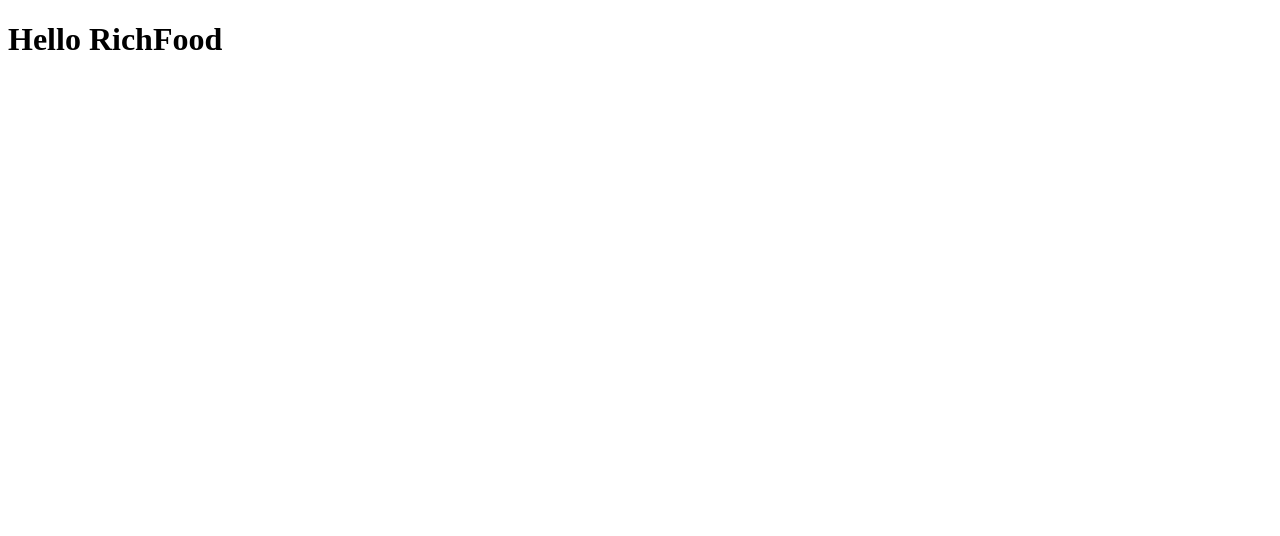
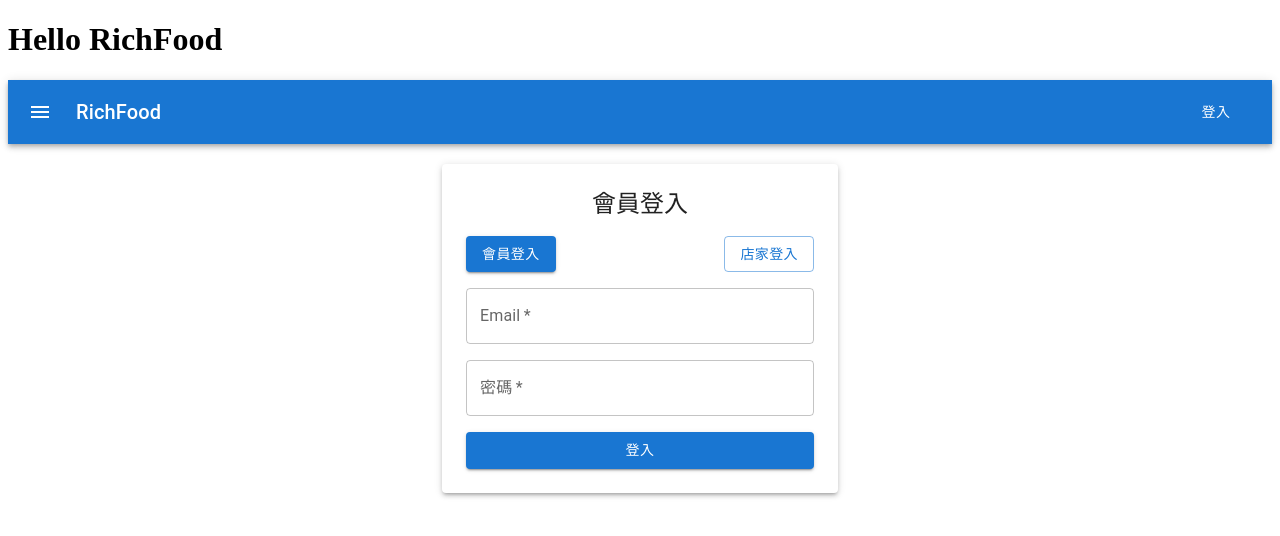
Before and after one commit to K-0606/richfood-my-react, a React (Vite) app: page / in a window 1280 px wide. Shown: the top 536 px of the page. Built offline with nearby package versions, Linux system fonts and the light colour scheme.

Commit message:
LoginPage, Header內容,修改App.jsx, App.css

```diff
--- a/package.json
+++ b/package.json
@@ -12,6 +12,7 @@
   "dependencies": {
     "@emotion/react": "^11.14.0",
     "@emotion/styled": "^11.14.0",
+    "@mui/icons-material": "^6.3.1",
     "@mui/material": "^6.3.1",
     "react": "^18.2.0",
     "react-dom": "^18.2.0"
--- /dev/null
+++ b/src/App.css
@@ -0,0 +1,3 @@
+.myHeader{
+    padding-bottom: 20px;
+}
--- a/src/App.jsx
+++ b/src/App.jsx
@@ -1,6 +1,8 @@
 import { useState } from 'react'
 import reactLogo from './assets/react.svg'
 import viteLogo from '/vite.svg'
+import LoginPage from './pages/LoginPage'
+import './App.css';
 
 
 function App() {
@@ -9,6 +11,7 @@ function App() {
   return (
     <>
       <h1>Hello RichFood</h1>
+      <LoginPage/>
     </>
   )
 }
--- a/src/components/layout/Header.jsx
+++ b/src/components/layout/Header.jsx
@@ -0,0 +1,44 @@
+import React, { useState } from 'react';
+import { AppBar, Toolbar, Typography, IconButton, Button, Drawer, List, ListItem, ListItemText } from '@mui/material';
+import MenuIcon from '@mui/icons-material/Menu';
+
+const MyAppBar = () => {
+  const [openDrawer, setOpenDrawer] = useState(false);
+
+  const toggleDrawer = () => setOpenDrawer(!openDrawer);
+
+  return (
+    <div className='myHeader'>
+      <AppBar position="sticky">
+        <Toolbar>
+          <IconButton edge="start" color="inherit" aria-label="menu" onClick={toggleDrawer} sx={{ mr: 2 }}>
+            <MenuIcon />
+          </IconButton>
+          <Typography variant="h6" sx={{ flexGrow: 1 }}>
+            RichFood
+          </Typography>
+          <Button color="inherit">登入</Button>
+        </Toolbar>
+      </AppBar>
+
+      <Drawer anchor="left" open={openDrawer} onClose={toggleDrawer}>
+        <List>
+          <ListItem button onClick={toggleDrawer}>
+            <ListItemText primary="首頁" />
+          </ListItem>
+          <ListItem button onClick={toggleDrawer}>
+            <ListItemText primary="關於我們" />
+          </ListItem>
+          <ListItem button onClick={toggleDrawer}>
+            <ListItemText primary="服務" />
+          </ListItem>
+          <ListItem button onClick={toggleDrawer}>
+            <ListItemText primary="聯絡我們" />
+          </ListItem>
+        </List>
+      </Drawer>
+    </div>
+  );
+};
+
+export default MyAppBar;
--- a/src/pages/LoginPage.jsx
+++ b/src/pages/LoginPage.jsx
@@ -0,0 +1,88 @@
+// src/pages/LoginPage.jsx
+import React, { useState } from 'react';
+import { TextField, Button, Container, Typography, Paper, Box, Grid } from '@mui/material';
+import Header from '../components/layout/Header';
+
+const LoginPage = () => {
+  // 記錄當前用戶類型，店家或會員
+  const [isStore, setIsStore] = useState(false);
+
+  // 表單欄位狀態
+  const [email, setEmail] = useState('');
+  const [password, setPassword] = useState('');
+
+  // 提交表單處理函數
+  const handleSubmit = (event) => {
+    event.preventDefault();
+    // 這裡可以處理 API 請求，傳送 email 和 password
+    console.log(`Email: ${email}, 密碼: ${password}, 用戶類型: ${isStore ? '店家' : '會員'}`);
+  };
+
+  // 切換會員/店家登入
+  const toggleUserType = (isStoreSelected) => {
+    setIsStore(isStoreSelected);
+  };
+
+  return (
+    <>
+    <Header/>
+    <Container component="main" maxWidth="xs">
+      <Paper elevation={3} sx={{ padding: 3 }}>
+        <Typography variant="h5" align="center" sx={{ mb: 2 }}>
+          {isStore ? '店家登入' : '會員登入'}
+        </Typography>
+         {/* 顯示切換登入模式的按鈕 */}
+         <Grid container spacing={2} justifyContent="space-between" sx={{ mb: 2 }}>
+            <Grid item>
+              <Button
+                variant={isStore ? 'outlined' : 'contained'}
+                color="primary"
+                onClick={() => toggleUserType(false)} // 切換到會員登入
+              >
+                會員登入
+              </Button>
+            </Grid>
+            <Grid item>
+              <Button
+                variant={isStore ? 'contained' : 'outlined'}
+                color="primary"
+                onClick={() => toggleUserType(true)} // 切換到店家登入
+              >
+                店家登入
+              </Button>
+            </Grid>
+          </Grid>
+        <Box component="form" onSubmit={handleSubmit} sx={{ mt: 2 }}>
+          <TextField
+            label="Email"
+            type="email"
+            fullWidth
+            required
+            value={email}
+            onChange={(e) => setEmail(e.target.value)}
+            sx={{ mb: 2 }}
+          />
+          <TextField
+            label="密碼"
+            type="password"
+            fullWidth
+            required
+            value={password}
+            onChange={(e) => setPassword(e.target.value)}
+            sx={{ mb: 2 }}
+          />
+
+
+
+          {/* 登入按鈕獨立在最下面 */}
+          <Button type="submit" fullWidth variant="contained" color="primary">
+            登入
+          </Button>
+        </Box>
+      </Paper>
+    </Container>
+    </>
+  );
+};
+
+export default LoginPage;
```
Also changed, not shown: 1 other file (tests, documents, lock files or other folders).
